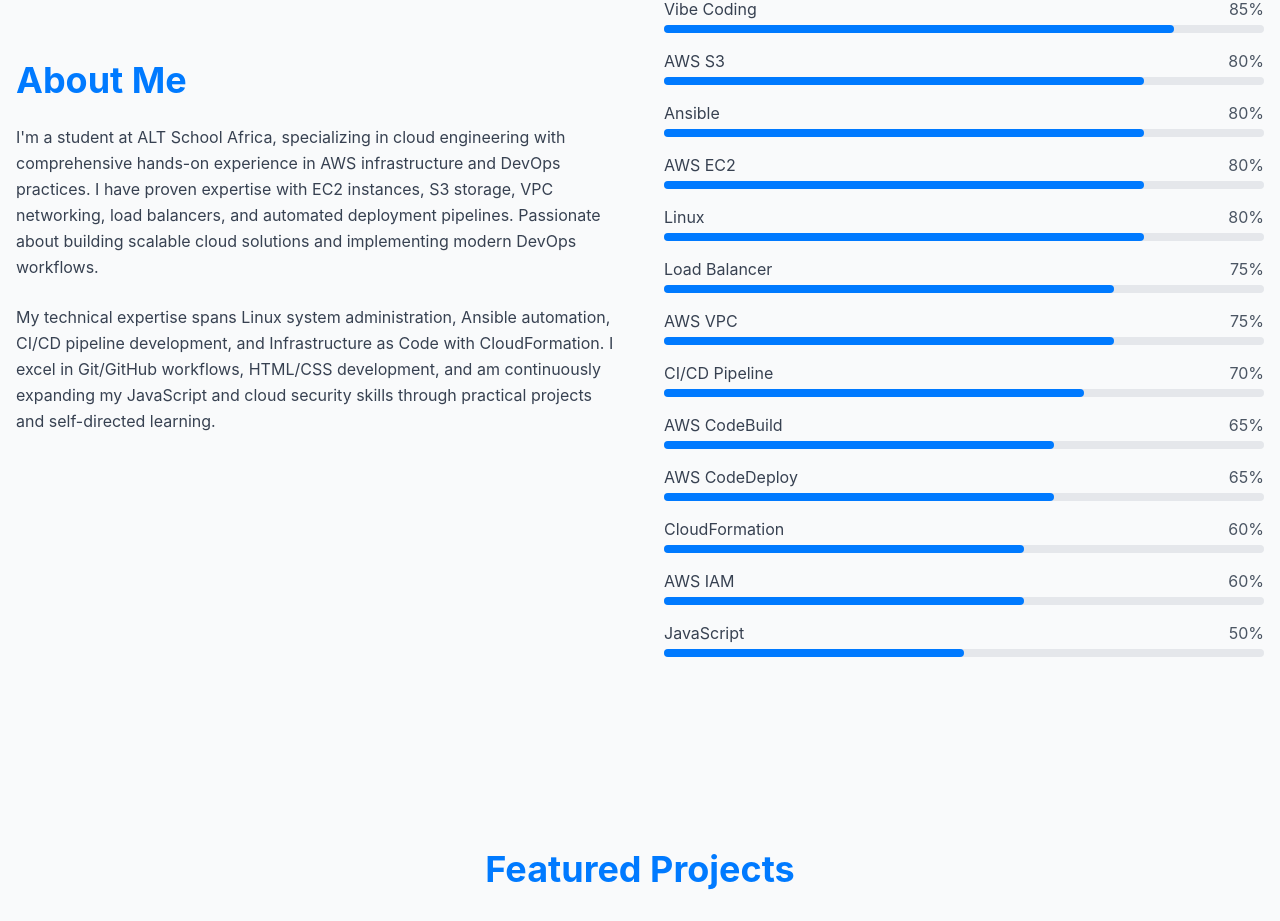
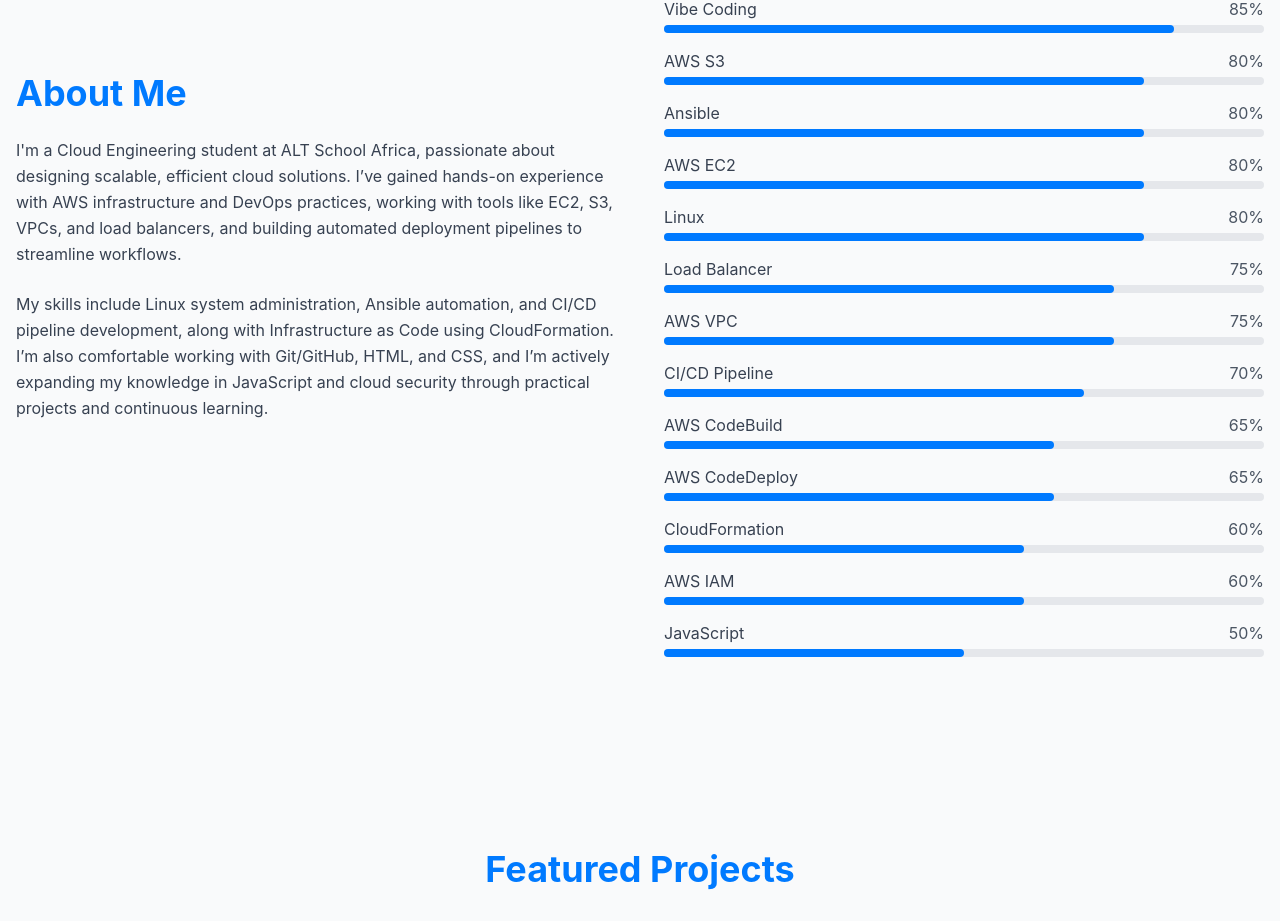
Before and after one commit to Kindee18/my-portfolio, a React (Vite) app: page / in a window 1280 px wide. Shown: the part 1059-1980 px from the top of the page. Built offline with nearby package versions, Linux system fonts and the light colour scheme.

Commit message:
Update About section content and format vercel.json configuration

```diff
--- a/src/components/About.tsx
+++ b/src/components/About.tsx
@@ -32,20 +32,19 @@ const About = () => {
 							About Me
 						</h2>
 						<p className="text-gray-700 dark:text-gray-300 leading-relaxed">
-							I'm a student at ALT School Africa, specializing in cloud
-							engineering with comprehensive hands-on experience in AWS
-							infrastructure and DevOps practices. I have proven expertise with
-							EC2 instances, S3 storage, VPC networking, load balancers, and
-							automated deployment pipelines. Passionate about building scalable
-							cloud solutions and implementing modern DevOps workflows.
+							I'm a Cloud Engineering student at ALT School Africa, passionate
+							about designing scalable, efficient cloud solutions. I’ve gained
+							hands-on experience with AWS infrastructure and DevOps practices,
+							working with tools like EC2, S3, VPCs, and load balancers, and
+							building automated deployment pipelines to streamline workflows.
 						</p>
 						<p className="text-gray-700 dark:text-gray-300 leading-relaxed">
-							My technical expertise spans Linux system administration, Ansible
-							automation, CI/CD pipeline development, and Infrastructure as Code
-							with CloudFormation. I excel in Git/GitHub workflows, HTML/CSS
-							development, and am continuously expanding my JavaScript and cloud
-							security skills through practical projects and self-directed
-							learning.
+							My skills include Linux system administration, Ansible automation,
+							and CI/CD pipeline development, along with Infrastructure as Code
+							using CloudFormation. I’m also comfortable working with
+							Git/GitHub, HTML, and CSS, and I’m actively expanding my knowledge
+							in JavaScript and cloud security through practical projects and
+							continuous learning.
 						</p>
 					</motion.div>
 
```
Also changed, not shown: vercel.json.
